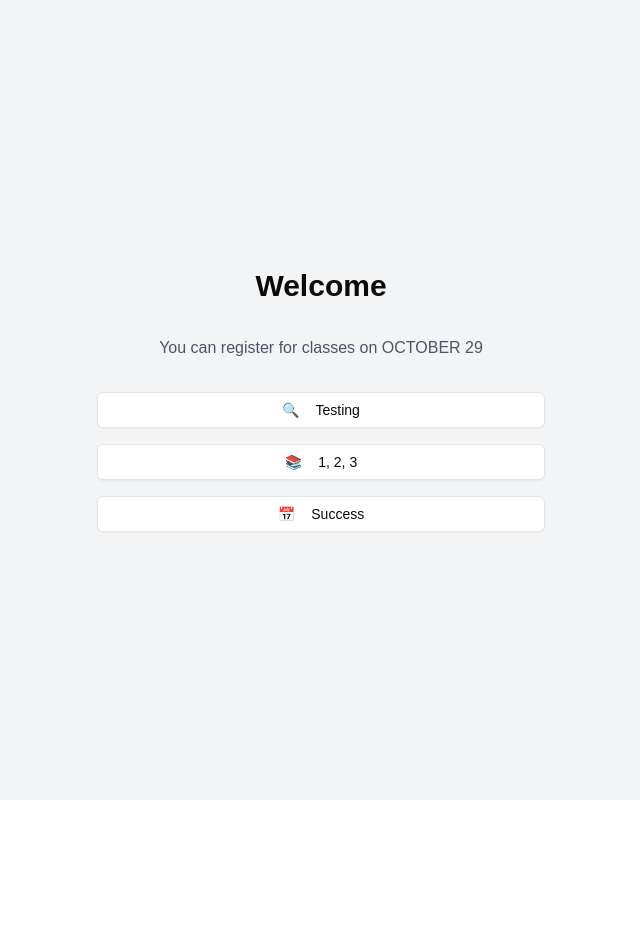
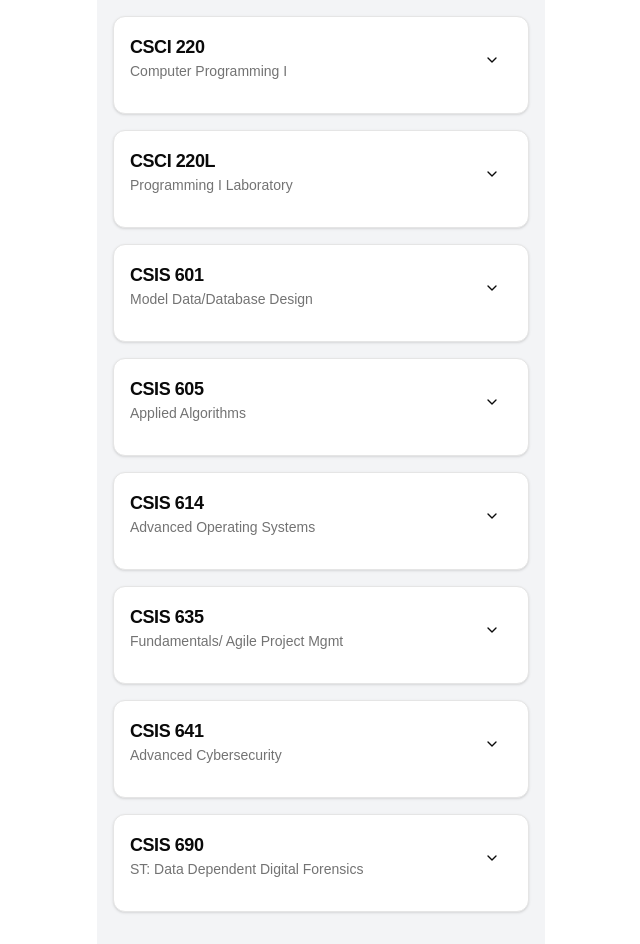
Before and after one commit to DanielleD7/Zero-Seats-Remaining, a Next.js app: page /courses in a window 1280 px wide. Shown: the whole page, without its empty margins (319-959 px from the left). Before the commit the page ends 800 px from the top, so only its background shows below. Built offline with nearby package versions, Linux system fonts and the light colour scheme.

Commit message:
Search Results Updates

```diff
--- a/src/app/courses/page.tsx
+++ b/src/app/courses/page.tsx
@@ -1,32 +1,68 @@
 'use client'
 
-import { useState } from 'react'
-import { useRouter } from 'next/navigation'
+import { useState, useEffect, useSearchParams } from 'react'
+import { ChevronLeft, ShoppingCart, ChevronDown, Plus } from 'lucide-react'
 import { Button } from "@/components/ui/button"
-import { Input } from "@/components/ui/input"
+import { Course, Section, Courses } from "@/components/ui/data"
+import { Card, CardHeader, CardTitle, CardContent } from "@/components/ui/card"
+import CourseCard from "@/components/ui/course-card"
 
-export default function Courses() {
-    const router = useRouter()
+function CourseDropdown({ course }: { course: Course }) {
+  const [isExpanded, setIsExpanded] = useState(false);
 
-    return (
-      <div className="flex flex-col items-center justify-center min-h-screen bg-gray-100 p-4">
-        <div className="w-full max-w-md space-y-8">
-          <h1 className="text-3xl font-bold text-center">Welcome</h1>
-          <p className="text-center text-gray-600">
-            You can register for classes on OCTOBER 29
-          </p>
-          <div className="space-y-4">
-            <Button variant="outline" className="w-full flex items-center justify-center">
-              <span className="mr-2">🔍</span> Testing
-            </Button>
-            <Button variant="outline" className="w-full flex items-center justify-center">
-              <span className="mr-2">📚</span> 1, 2, 3
-            </Button>
-            <Button variant="outline" className="w-full flex items-center justify-center">
-              <span className="mr-2">📅</span> Success
-            </Button>
+  const AddCourse = () => {}
+
+  return (
+    <Card className="mb-4 bg-white">
+      <CardHeader className="p-4 flex flex-row items-center justify-between">
+        <div className="flex flex-col">
+          <CardTitle className="text-lg font-bold"> {course.id} </CardTitle>
+          <div className="text-sm text-muted-foreground"> {course.title} </div>
+        </div>
+
+        <Button variant="ghost" size="sm" onClick={() => setIsExpanded(!isExpanded)}>
+          <ChevronDown className={ `h-5 w-5 transition-transform ${isExpanded ? 'transform rotate-180' : ''}` }/>
+        </Button>
+      </CardHeader>
+
+      <CardContent className="px-4 pb-4">
+        {isExpanded && (
+          <div className="mt-4 space-y-4">
+            {course.sections.map((section : Section) => (
+              <CourseCard
+                section={section.id}
+                days={section.days}
+                time={section.time}
+                location={section.location}
+                professor={section.professor}
+                seatsOpen={section.seatsOpen}
+                seats={section.seats}
+                onAdd={AddCourse}>
+              </CourseCard>
+            ))}
           </div>
-        </div>
-      </div>
-    )
-  }
+        )}
+      </CardContent>
+    </Card>
+  )
+}
+
+export default function Results() {
+
+  return (
+    <div className="max-w-md mx-auto bg-gray-100 min-h-screen">
+      {/* <header className="flex justify-between items-center p-4 bg-white">
+        <Button variant="ghost" size="icon">
+          <ChevronLeft className="h-6 w-6" />
+        </Button>
+        <h1 className="text-xl font-semibold">Search Results</h1>
+        <Button variant="ghost" size="icon">
+          <ShoppingCart className="h-6 w-6" />
+        </Button>
+      </header> */}
+      <main className="p-4">
+        {Courses.map((course : Course) => (<CourseDropdown course={course}/>)) }
+      </main>
+    </div>
+  );
+}
--- a/src/app/find-classes/page.tsx
+++ b/src/app/find-classes/page.tsx
@@ -24,6 +24,11 @@ export default function FindClasses() {
 
   const handleBackClick = () => {
     router.push('/welcome')
+  }
+
+  const toResults = () => {
+    router.push('/results', { query: { subject: subject, number: courseNumber } })
+    // setIsOverlayOpen(true)
   }
 
   return (
@@ -101,7 +106,7 @@ export default function FindClasses() {
           </div>
 
           <div className="mt-auto">
-            <button onClick={() => setIsOverlayOpen(true)} className="w-full bg-blue-200 text-blue-800 hover:bg-blue-300 text-lg py-6 rounded-full font-semibold transition-colors duration-200">
+            <button onClick={toResults} className="w-full bg-blue-200 text-blue-800 hover:bg-blue-300 text-lg py-6 rounded-full font-semibold transition-colors duration-200">
               GO!
             </button>
           </div>
--- a/src/app/results/page.tsx
+++ b/src/app/results/page.tsx
@@ -1,6 +1,6 @@
 'use client'
 
-import { useState } from 'react'
+import { useState, useSearchParams } from 'react'
 import { ChevronLeft, ShoppingCart, ChevronDown, Plus } from 'lucide-react'
 import { Button } from "@/components/ui/button"
 import { Course, Section, Courses } from "@/components/ui/data"
@@ -9,6 +9,14 @@ import CourseCard from "@/components/ui/course-card"
 
 function CourseDropdown({ course }: { course: Course }) {
   const [isExpanded, setIsExpanded] = useState(false);
+
+  // const [courseFilter, setCourseFilter] = useState(Courses);
+
+  // useEffect(() => {
+  //   Courses.filter((course) => (
+  //     (course.subject == subject) && (course.number == number || course.number == '')
+  //   ))
+  // }, [])
 
   const AddCourse = () => {}
 
@@ -47,7 +55,11 @@ function CourseDropdown({ course }: { course: Course }) {
   )
 }
 
-export default function CourseList() {
+export default function Results() {
+  const searchParams = useSearchParams()
+  const subject = searchParams.get('subject')
+  const number = searchParams.get('number')
+
   return (
     <div className="max-w-md mx-auto bg-gray-100 min-h-screen">
       {/* <header className="flex justify-between items-center p-4 bg-white">
@@ -60,7 +72,11 @@ export default function CourseList() {
         </Button>
       </header> */}
       <main className="p-4">
-        {Courses.map((course : Course) => (<CourseDropdown course={course}/>)) }
+      { Courses.filter(
+          (course : Course) => ((course.subject == subject || course.subject == '') && (course.number == number || course.number == ''))
+        ).map(
+          (course : Course) => (<CourseDropdown course={course}/>)
+        )}
       </main>
     </div>
   );
--- a/src/components/ui/data.tsx
+++ b/src/components/ui/data.tsx
@@ -1,5 +1,7 @@
 export type Course = {
     id: string
+    subject: string
+    number: string
     title: string
     description: string
     prereqs: string[]
@@ -17,9 +19,18 @@ export type Section = {
     seats: number
 }
 
+export type Enroll = {
+    course: string
+    section: string
+}
+
+export const Enrollment: Enroll[] = []
+
 export const Courses: Course[] = [
     {
         id: "CSCI 220",
+        subject: "CSCI",
+        number: "220",
         title: "Computer Programming I",
         description: "An introduction to programming and problem solving.",
         prereqs: [],
@@ -56,6 +67,8 @@ export const Courses: Course[] = [
     },
     {
         id: "CSCI 220L",
+        subject: "CSCI",
+        number: "220L",
         title: "Programming I Laboratory",
         description: "This course is designed to apply the concepts being covered in CSCI 220.",
         prereqs: [],
@@ -101,6 +114,8 @@ export const Courses: Course[] = [
     },
     {
         id: "CSIS 601",
+        subject: "CSIS",
+        number: "601",
         title: "Model Data/Database Design",
         description: "A database design project is part of the requirement and includes hands-on data modeling, design, development, and implementation.",
         prereqs: [],
@@ -117,6 +132,8 @@ export const Courses: Course[] = [
     },
     {
         id: "CSIS 605",
+        subject: "CSIS",
+        number: "605",
         title: "Applied Algorithms",
         description: "A course that covers algorithms.",
         prereqs: [],
@@ -133,6 +150,8 @@ export const Courses: Course[] = [
     },
     {
         id: "CSIS 614",
+        subject: "CSIS",
+        number: "614",
         title: "Advanced Operating Systems",
         description: "This course covers a broad range of advanced operating systems concepts.",
         prereqs: [],
@@ -149,6 +168,8 @@ export const Courses: Course[] = [
     },
     {
         id: "CSIS 635",
+        subject: "CSIS",
+        number: "635",
         title: "Fundamentals/ Agile Project Mgmt",
         description: "This course explores agile-related practices, methodologies, and applications in development and operational project environments.",
         prereqs: [],
@@ -165,6 +186,8 @@ export const Courses: Course[] = [
     },
     {
         id: "CSIS 641",
+        subject: "CSIS",
+        number: "641",
         title: "Advanced Cybersecurity",
         description: "This course will cover the techniques used to secure cybersystems.",
         prereqs: [],
@@ -181,6 +204,8 @@ export const Courses: Course[] = [
     },
     {
         id: "CSIS 690",
+        subject: "CSIS",
+        number: "690",
         title: "ST: Data Dependent Digital Forensics",
         description: "A course in the special study of an advanced or new topic in computer science, information science or software engineering.",
         prereqs: [],
```
